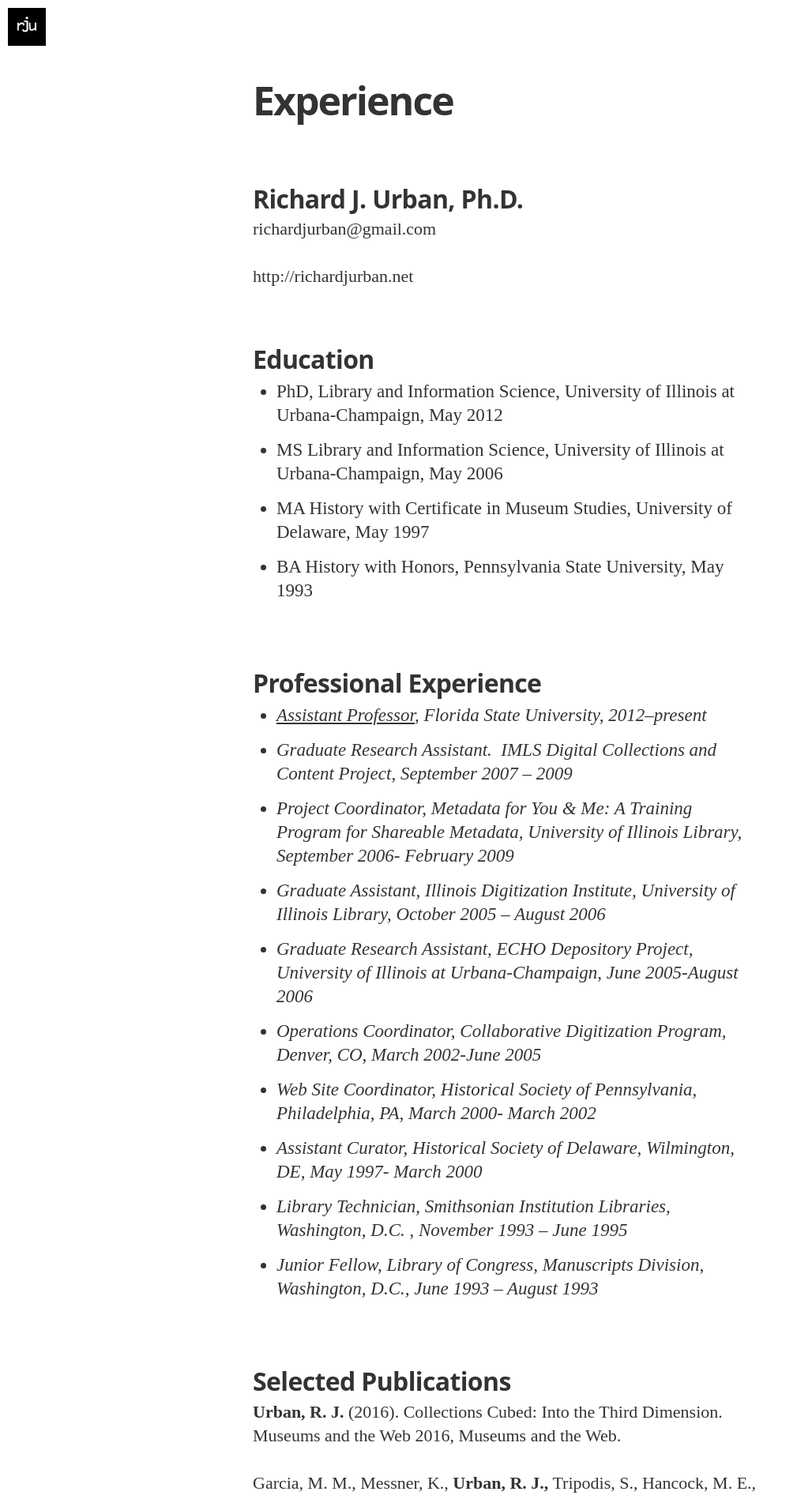
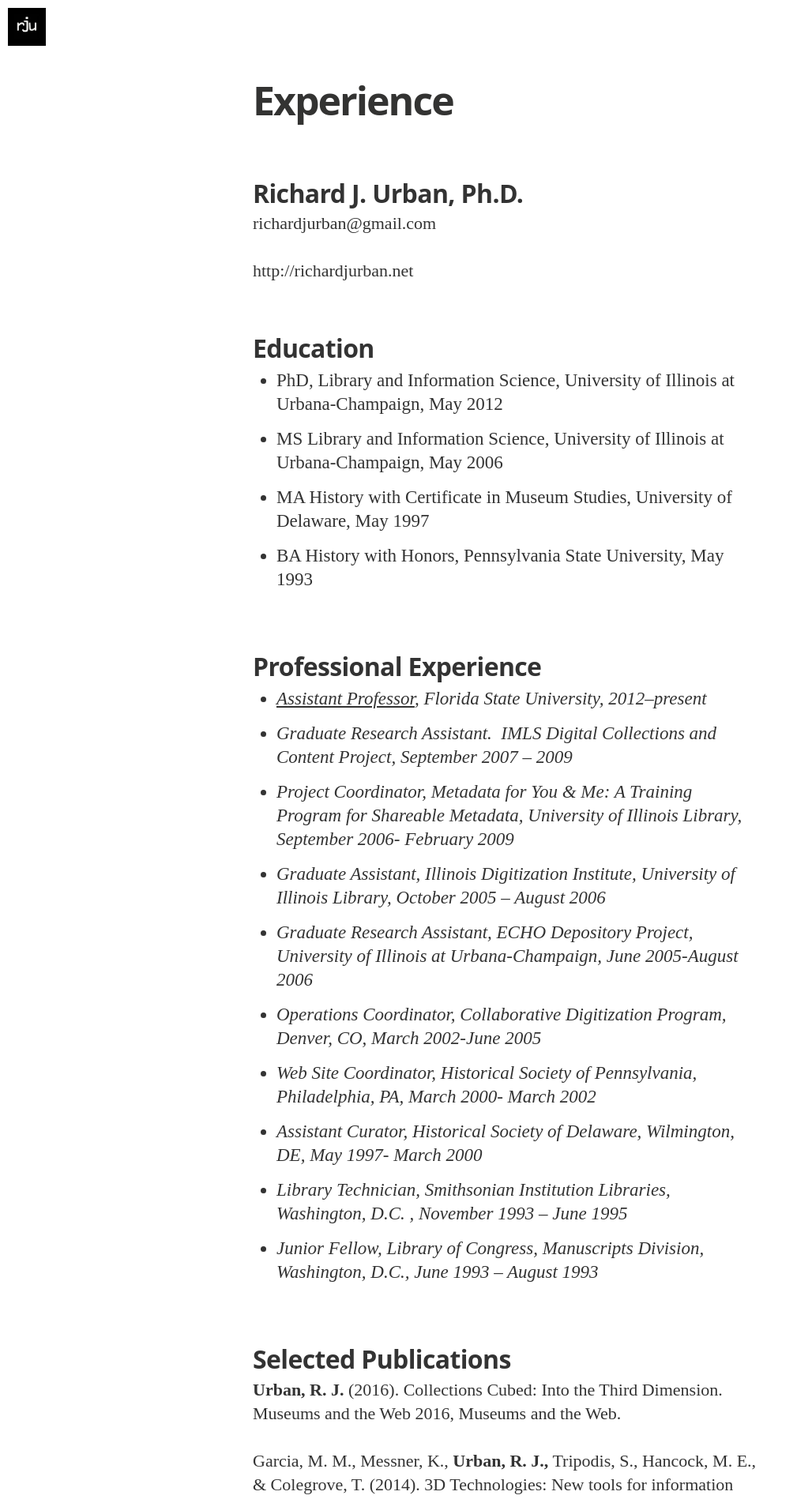
Before and after one commit to musebrarian/musebrarian.github.io, a Jekyll site: the page built from experience.md, in a window 1280 px wide. Shown: the top 1898 px of the page at 79% size, without its empty margins (0-1009 px from the left). Built offline with Jekyll 4.4.1, drawn with Linux system fonts in a browser that asks for light colours; nearby versions of some CDN libraries; some web fonts are replaced.

Commit message:
tweaking css

```diff
--- a/css/main.sass
+++ b/css/main.sass
@@ -386,7 +386,7 @@ body
       font-style: normal
       font-size: 32px
       line-height: 1.2
-      padding-top: 15px
+      padding-top: 8px
       margin-bottom: 4px
     p
       font-weight: 400
```
